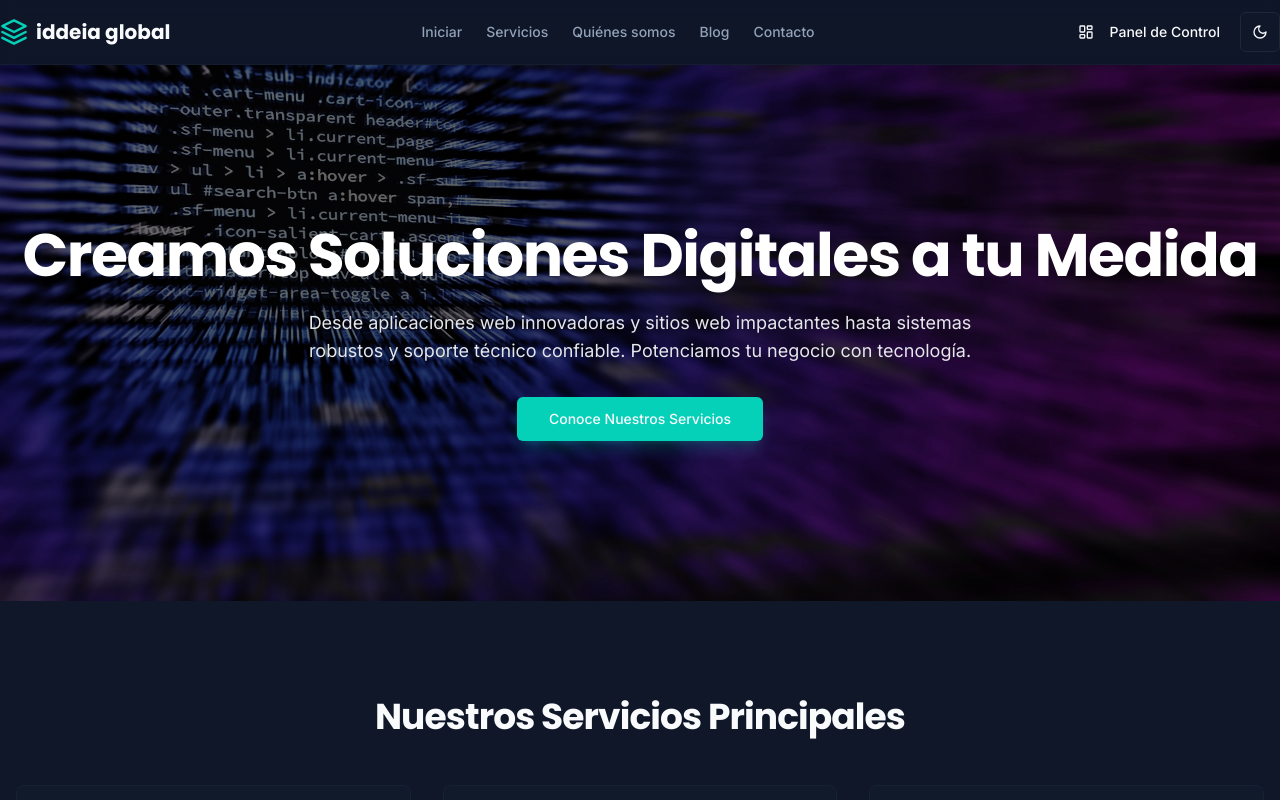
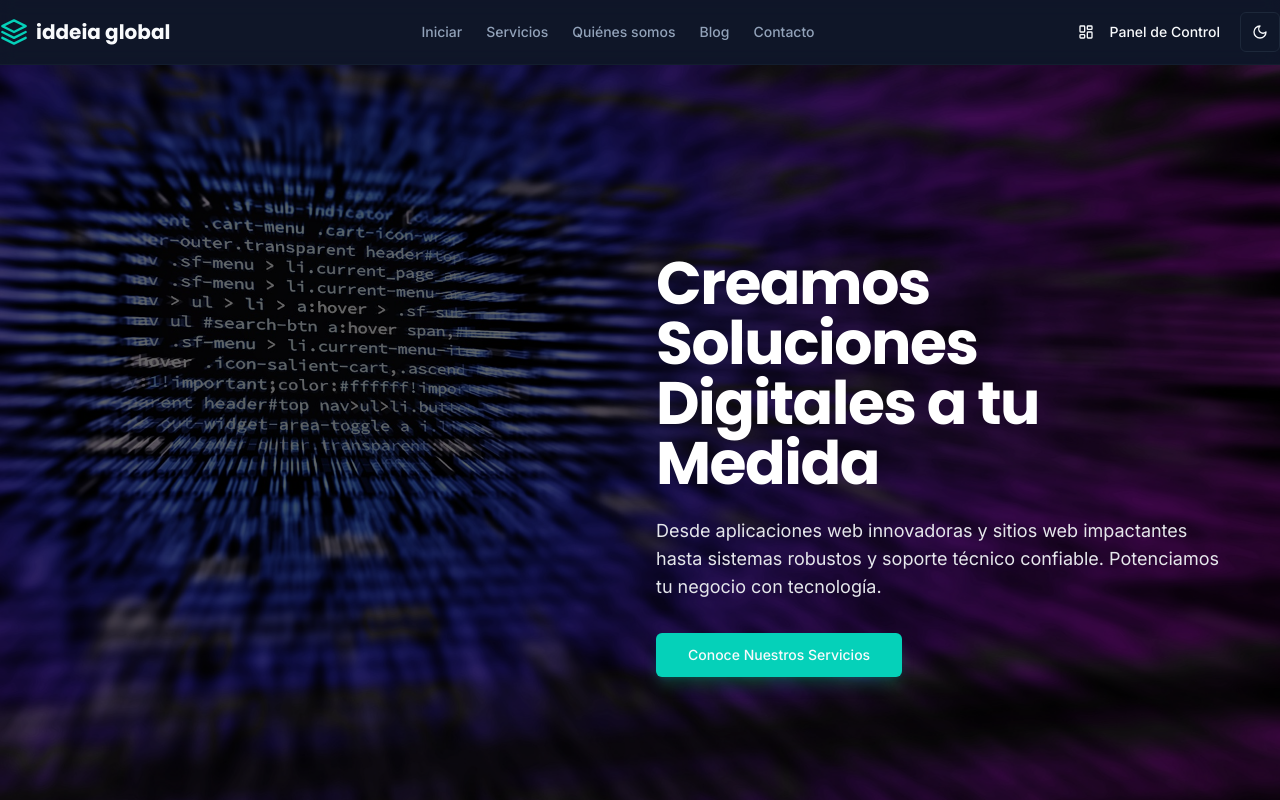
Before and after one commit to zeusolimp/studio, a Next.js app: page / in a window 1280 px wide. Shown: the top 800 px of the page. Built offline with nearby package versions, Linux system fonts and the light colour scheme.

Commit message:
el elemento Creamos Soluciones Digitales a tu Medida debe tener la altur

```diff
--- a/src/components/landing/HeroSection.tsx
+++ b/src/components/landing/HeroSection.tsx
@@ -5,7 +5,7 @@ import Link from 'next/link';
 
 const HeroSection = ({ headline, subtext, cta_button_text, image_url }: HeroSectionData) => {
   return (
-    <section id="hero" className="relative py-20 md:py-40 text-center text-white">
+    <section id="hero" className="relative min-h-screen flex items-center text-white">
       <div className="absolute inset-0 z-0">
         <Image
           src={image_url || "https://placehold.co/1920x1080.png"}
@@ -18,10 +18,13 @@ const HeroSection = ({ headline, subtext, cta_button_text, image_url }: HeroSect
         <div className="absolute inset-0 bg-black/60"></div>
       </div>
       <div className="container relative z-10 mx-auto px-4">
+        <div className="grid grid-cols-1 md:grid-cols-2 gap-8">
+            <div className="md:col-start-2">
+                <div className="max-w-xl text-left">
                      <h1 className="font-headline text-4xl font-bold tracking-tight text-white md:text-5xl lg:text-6xl">
                         {headline}
                     </h1>
-        <p className="mt-6 max-w-2xl mx-auto text-lg text-gray-200">
+                    <p className="mt-6 text-lg text-gray-200">
                         {subtext}
                     </p>
                     <div className="mt-8">
@@ -30,6 +33,9 @@ const HeroSection = ({ headline, subtext, cta_button_text, image_url }: HeroSect
                         </Button>
                     </div>
                 </div>
+            </div>
+        </div>
+      </div>
     </section>
   );
 };
```
Lines whose indentation alone changed are shown as unchanged.
